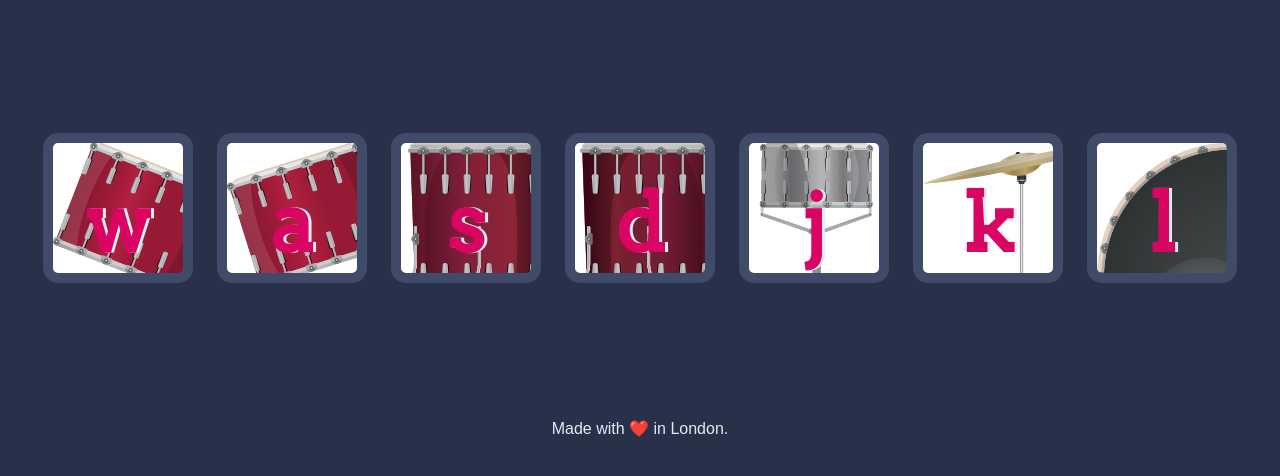
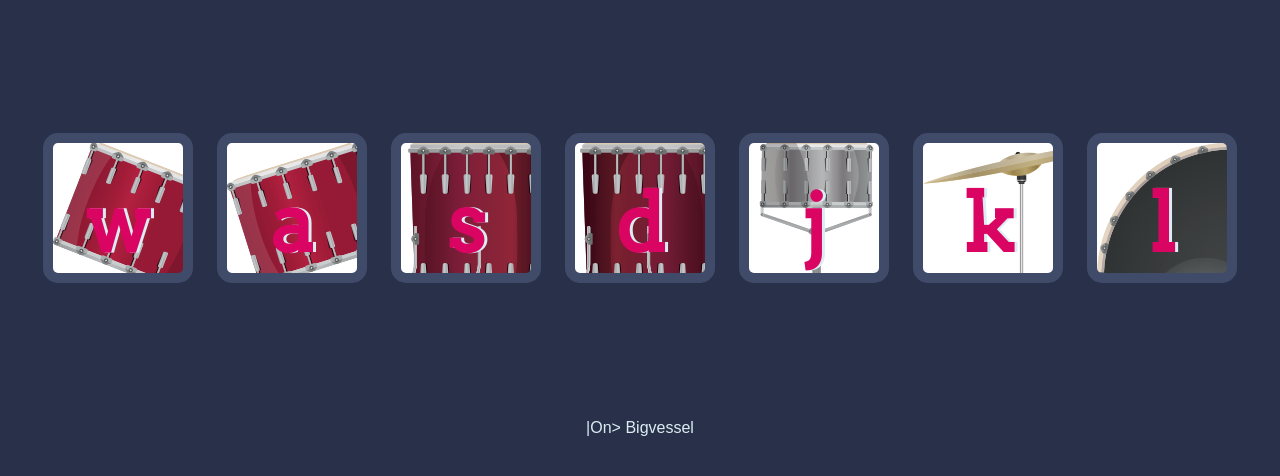
Before and after one commit to AnkitMohapatra/Drum-Kit, a plain HTML site: page index.html in a window 1280 px wide. Shown: the part 156-632 px from the top of the page. Drawn offline with Linux system fonts and the light colour scheme.

Commit message:
Update index.html

```diff
--- a/index.html
+++ b/index.html
@@ -24,7 +24,7 @@
 <script src="index.js" charset="utf-8"></script>
 
 <footer>
-  Made with ❤️ in London.
+  |On> Bigvessel
 </footer>
 </body>
 </html>
```
